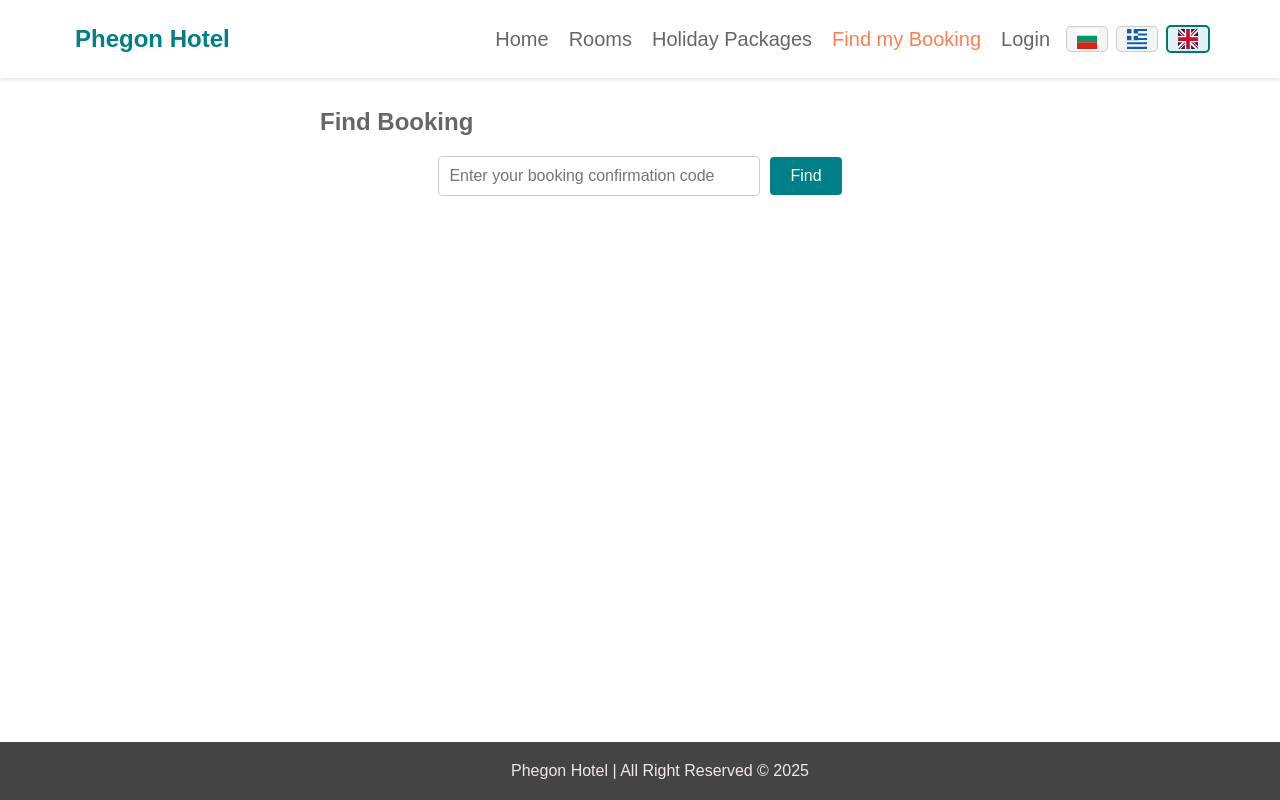
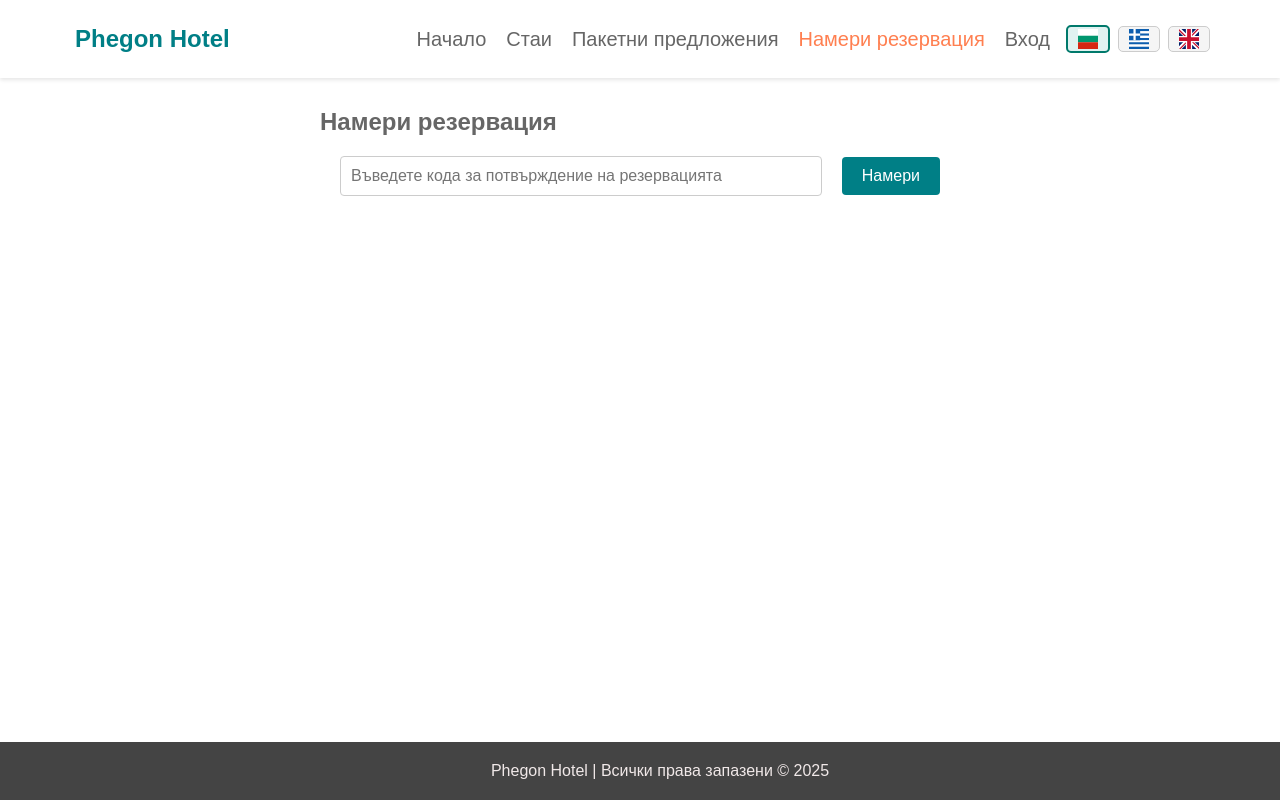
Before and after one commit to Almishev/hotel-booking, a Next.js app in the folder frontend/: page /find-booking in a window 1280 px wide. Built offline with nearby package versions, Linux system fonts and the light colour scheme; no server answers.

Commit message:
fix /find-booking

```diff
--- a/frontend/app/(public)/find-booking/page.tsx
+++ b/frontend/app/(public)/find-booking/page.tsx
@@ -37,36 +37,37 @@ export default function FindBookingPage() {
                     placeholder={t('findBooking.enterCode')}
                     value={confirmationCode}
                     onChange={(e) => setConfirmationCode(e.target.value)}
+                    onKeyPress={(e) => {
+                        if (e.key === 'Enter') {
+                            handleSearch();
+                        }
+                    }}
                 />
                 <button onClick={handleSearch}>{t('findBooking.find')}</button>
             </div>
-            {error && <p style={{ color: 'red' }}>{error}</p>}
+            {error && <p className="error-message">{error}</p>}
             {bookingDetails && (
                 <div className="booking-details">
                     <h3>{t('findBooking.bookingDetails')}</h3>
-                    <p>{t('findBooking.confirmationCode')}: {bookingDetails.bookingConfirmationCode}</p>
-                    <p>{t('findBooking.checkInDate')}: {bookingDetails.checkInDate}</p>
-                    <p>{t('findBooking.checkOutDate')}: {bookingDetails.checkOutDate}</p>
-                    <p>{t('findBooking.numOfAdults')}: {bookingDetails.numOfAdults}</p>
-                    <p>{t('findBooking.numOfChildren')}: {bookingDetails.numOfChildren}</p>
+                    <p><strong>{t('findBooking.confirmationCode')}:</strong> {bookingDetails.bookingConfirmationCode}</p>
+                    <p><strong>{t('findBooking.checkInDate')}:</strong> {bookingDetails.checkInDate}</p>
+                    <p><strong>{t('findBooking.checkOutDate')}:</strong> {bookingDetails.checkOutDate}</p>
+                    <p><strong>{t('findBooking.numOfAdults')}:</strong> {bookingDetails.numOfAdults}</p>
+                    <p><strong>{t('findBooking.numOfChildren')}:</strong> {bookingDetails.numOfChildren}</p>
 
-                    <br />
                     <hr />
-                    <br />
                     <h3>{t('findBooking.bookerDetails')}</h3>
                     <div>
-                        <p> {t('findBooking.name')}: {bookingDetails.user.name}</p>
-                        <p> {t('findBooking.email')}: {bookingDetails.user.email}</p>
-                        <p> {t('findBooking.phoneNumber')}: {bookingDetails.user.phoneNumber}</p>
+                        <p><strong>{t('findBooking.name')}:</strong> {bookingDetails.user.name}</p>
+                        <p><strong>{t('findBooking.email')}:</strong> {bookingDetails.user.email}</p>
+                        <p><strong>{t('findBooking.phoneNumber')}:</strong> {bookingDetails.user.phoneNumber}</p>
                     </div>
 
-                    <br />
                     <hr />
-                    <br />
                     <h3>{t('findBooking.roomDetails')}</h3>
                     <div>
-                        <p> {t('findBooking.roomType')}: {bookingDetails.room.roomType}</p>
-                        <img src={bookingDetails.room.roomPhotoUrl} alt="" />
+                        <p><strong>{t('findBooking.roomType')}:</strong> {bookingDetails.room.roomType}</p>
+                        <img src={bookingDetails.room.roomPhotoUrl} alt={bookingDetails.room.roomType} />
                     </div>
                 </div>
             )}
--- a/frontend/app/(public)/room-details-book/[roomId]/page.tsx
+++ b/frontend/app/(public)/room-details-book/[roomId]/page.tsx
@@ -493,17 +493,25 @@ export default function RoomDetailsPage() {
                     min="1"
                     max="10"
                     value={numAdults}
+                    onFocus={(e) => {
+                      // Избери целия текст при фокус за лесно редактиране
+                      e.target.select();
+                    }}
                     onChange={(e) => {
                       const inputValue = e.target.value;
                       // Позволи празна стойност по време на въвеждане
                       if (inputValue === '') {
-                        setNumAdults(1);
-                        return;
+                        return; // Не задавай стойност веднага, позволи празно поле
                       }
                       // Провери дали е число
                       const numValue = parseInt(inputValue, 10);
-                      if (!isNaN(numValue) && numValue >= 1 && numValue <= 10) {
-                        setNumAdults(numValue);
+                      if (!isNaN(numValue)) {
+                        if (numValue >= 1 && numValue <= 10) {
+                          setNumAdults(numValue);
+                        } else if (numValue > 10) {
+                          setNumAdults(10);
+                        }
+                        // Ако е по-малко от 1, не прави нищо - потребителят все още пише
                       }
                     }}
                     onBlur={(e) => {
--- a/frontend/app/globals.css
+++ b/frontend/app/globals.css
@@ -582,6 +582,13 @@ button[type="submit"]:hover {
     padding: 20px;
 }
 
+.search-container {
+    display: flex;
+    flex-wrap: wrap;
+    gap: 10px;
+    align-items: center;
+}
+
 .search-container input[type="text"] {
     padding: 10px;
     font-size: 16px;
@@ -589,6 +596,8 @@ button[type="submit"]:hover {
     border-radius: 4px;
     margin-right: 10px;
     width: 300px;
+    flex: 1;
+    min-width: 200px;
 }
 
 button {
@@ -621,6 +630,109 @@ button:hover {
     height: auto;
     border-radius: 10px;
     object-fit: cover;
+}
+
+/* MOBILE RESPONSIVE - FIND BOOKING PAGE */
+@media (max-width: 768px) {
+    .find-booking-page {
+        max-width: 100%;
+        margin: 10px 15px 40px 15px;
+        padding: 15px;
+    }
+
+    .find-booking-page h2 {
+        font-size: 1.5rem;
+        margin-bottom: 1.5rem;
+        text-align: center;
+    }
+
+    .search-container {
+        flex-direction: column;
+        gap: 15px;
+        align-items: stretch;
+    }
+
+    .search-container input[type="text"] {
+        width: 100%;
+        margin-right: 0;
+        min-width: unset;
+        padding: 12px;
+        font-size: 16px; /* Prevent zoom on iOS */
+    }
+
+    .search-container button {
+        width: 100%;
+        padding: 12px;
+        font-size: 16px;
+    }
+
+    .booking-details {
+        margin-top: 20px;
+        padding: 15px;
+        border-radius: 8px;
+    }
+
+    .booking-details h3 {
+        font-size: 1.2rem;
+        margin-bottom: 1rem;
+        margin-top: 1rem;
+    }
+
+    .booking-details p {
+        font-size: 0.95rem;
+        margin: 8px 0;
+        word-wrap: break-word;
+        overflow-wrap: break-word;
+    }
+
+    .booking-details img {
+        max-width: 100%;
+        max-height: 250px;
+        margin: 1rem auto;
+    }
+
+    .booking-details hr {
+        margin: 1rem 0;
+    }
+}
+
+@media (max-width: 480px) {
+    .find-booking-page {
+        margin: 10px 10px 30px 10px;
+        padding: 12px;
+    }
+
+    .find-booking-page h2 {
+        font-size: 1.3rem;
+        margin-bottom: 1.2rem;
+    }
+
+    .search-container input[type="text"] {
+        padding: 10px;
+        font-size: 16px;
+    }
+
+    .search-container button {
+        padding: 10px;
+        font-size: 16px;
+    }
+
+    .booking-details {
+        padding: 12px;
+    }
+
+    .booking-details h3 {
+        font-size: 1.1rem;
+    }
+
+    .booking-details p {
+        font-size: 0.9rem;
+        margin: 6px 0;
+    }
+
+    .booking-details img {
+        max-height: 200px;
+    }
 }
 
 p {
--- a/frontend/lib/i18n.ts
+++ b/frontend/lib/i18n.ts
@@ -1018,8 +1018,8 @@ i18n
   .use(initReactI18next)
   .init({
     resources,
-    lng: 'en',
-    fallbackLng: 'en',
+    lng: 'bg',
+    fallbackLng: 'bg',
     interpolation: {
       escapeValue: false
     },
```
